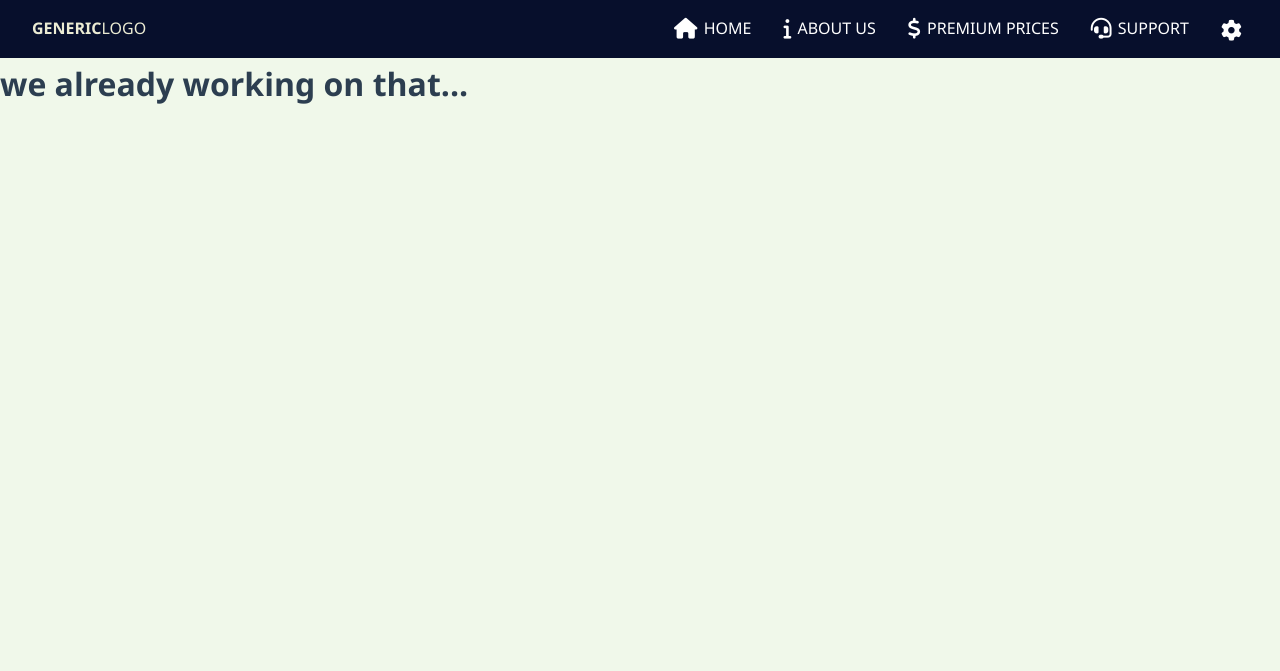
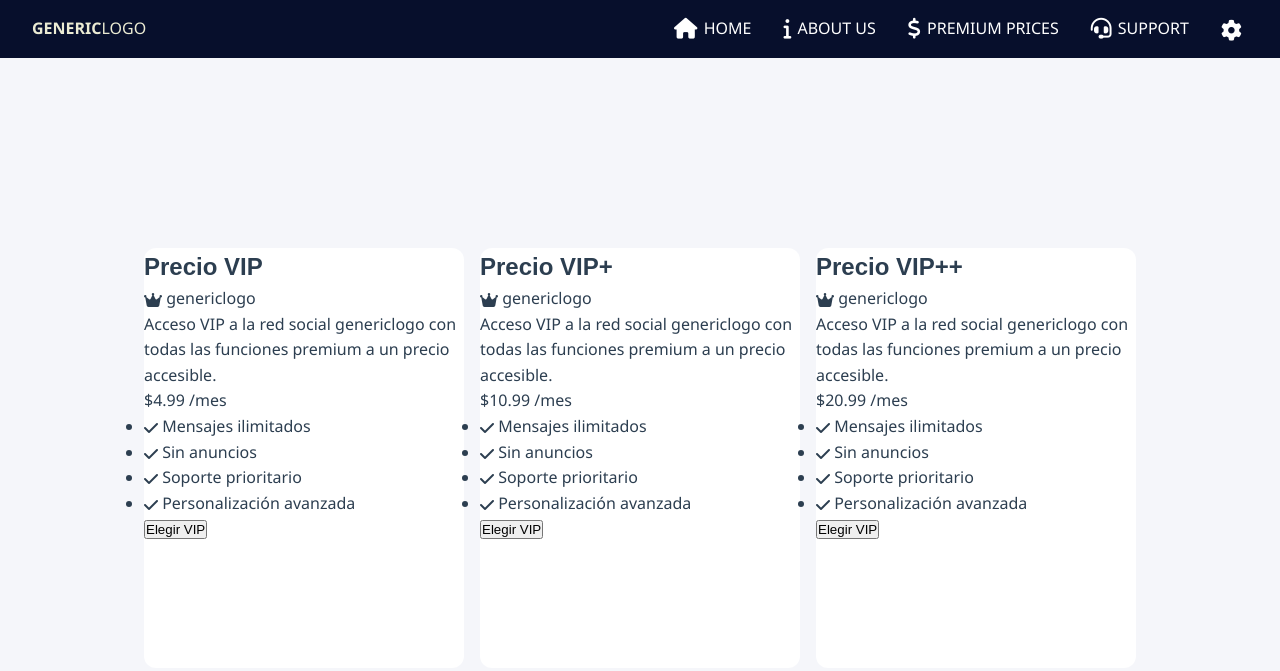
Before and after one commit to cristianbarreiro/social-network, a plain HTML site: page prices.html in a window 1280 px wide. Drawn offline with Linux system fonts and the light colour scheme; a web font is replaced by a local one.

Commit message:
=feat: mejoras prices & config

```diff
--- a/css/style.css
+++ b/css/style.css
@@ -14,6 +14,7 @@
   --error-color: #e74c3c;
   --success-color: #2ecc71;
   --header-color: hsl(228, 71%, 10%);
+  --white-color: #ffebee;
 }
 
 /* ------------------------- */
@@ -27,7 +28,7 @@
 }
 
 body {
-  background: #f0f8ea; /* Sobrescribe background-color original */
+  background: var(--background-color);
   color: var(--text-color);
   font-family: "Quicksand", "Segoe UI", Tahoma, Geneva, Verdana, sans-serif;
   line-height: 1.6;
@@ -38,17 +39,17 @@ body {
 /* ------------------------- */
 
 .index-container {
-  margin-top: 125px; /* Ajusta según la altura real de tu navbar */
+  margin-top: 125px;
   display: flex;
-  flex-direction: row; /* fila en vez de columna */
-  align-items: flex-start; /* alinea arriba */
-  justify-content: center; /* centra horizontalmente */
+  flex-direction: row;
+  align-items: flex-start;
+  justify-content: center;
   gap: 20px; /* espacio entre cajas */
   flex-wrap: wrap; /* para que baje a otra línea si no entra */
 }
 
 .register-container {
-  margin-top: 46px; /* Ajusta según necesidad */
+  margin-top: 46px;
   display: flex;
   flex-direction: column;
   align-items: center;
@@ -84,7 +85,7 @@ header::after {
 }
 
 i {
-  transform: translateY(1.8px); /* ajustá según tu necesidad */
+  transform: translateY(1.8px);
 }
 
 .logo {
@@ -151,8 +152,6 @@ i {
   display: inline-block;
 }
 
-
-
 .main-nav a {
   color: white;
   display: block;
@@ -213,7 +212,7 @@ i {
   box-shadow: 0 2px 4px rgba(0, 0, 0, 0.1);
   margin: 2rem auto;
   width: 400px;
-  min-height: 400px; /* <-- Altura fija agregada */
+  min-height: 400px;
   padding: 2rem;
   display: flex;
   flex-direction: column;
@@ -389,11 +388,11 @@ i {
 
 .what-is {
   width: 250px;
-  height: 250px; /* Asegúrate de tener una altura definida */
+  height: 250px;
   display: flex;
   justify-content: center;
   align-items: center;
-  margin: 0 auto; /* Centra horizontalmente el contenedor si es necesario */
+  margin: 0 auto;
 }
 
 .about-faq {
@@ -425,7 +424,7 @@ i {
   flex-direction: column;
   align-items: center;
   width: 100%;
-  margin: auto auto 85px auto; /* Ajusta el margen superior según la altura de tu navbar */
+  margin: auto auto 85px auto;
   padding-top: 50px;
 }
 
@@ -457,3 +456,79 @@ h2 {
 .faqs .faq.active .head svg {
   transform: rotate(180deg);
 }
+
+/*Prices CSS*/
+.principal-container {
+  display: flex;
+  flex-direction: column;
+  align-items: center;
+  width: 100%;
+  position: relative; /* Añadido para contexto de posicionamiento */
+}
+
+.prices-container {
+  display: grid;
+  grid-template-columns: repeat(5, 1fr);
+  grid-template-rows: repeat(5, 1fr);
+  gap: 8px;
+  width: 75%;
+  height: 100vh; /* Ocupa toda la altura de la ventana */
+  justify-content: center;
+  align-items: center;
+  margin-left: auto;
+  margin-right: auto;
+  scroll-margin-top: 125px; /* Para que al hacer scroll, el contenedor quede visible debajo del header */
+  position: absolute; /* Hace que se posicione respecto a principal-container */
+  top: 0;
+  left: 0;
+  right: 0;
+  bottom: 0;
+  transform: none; /* Elimina el translateY para evitar que se salga */
+}
+
+/* Ancho predeterminado para todos los divs hijos directos de prices-container */
+.prices-container > div {
+  min-height: 420px;
+  min-width: 320px;
+  border-radius: 12px;
+}
+
+.divisor1 {
+  grid-row: span 3 / span 3;
+  grid-row-start: 2;
+  background-color: white;
+}
+
+.divisor2 {
+  grid-row: span 3 / span 3;
+  grid-column-start: 3;
+  grid-row-start: 2;
+  background-color: white;
+}
+
+.divisor3 {
+  grid-row: span 3 / span 3;
+  grid-column-start: 5;
+  grid-row-start: 2;
+  background-color: white;
+}
+
+/* Config Container */
+
+.config-container {
+  display: grid;
+  grid-template-columns: repeat(5, 1fr);
+  grid-template-rows: repeat(5, 1fr);
+  gap: 8px;
+  background-color: red;
+  width: 100vw;
+  height: 100vh; /* Ocupa toda la altura de la ventana */
+}
+
+.divisor-config {
+  grid-column: span 3 / span 3;
+  grid-row: span 4 / span 4;
+  grid-column-start: 2;
+  grid-row-start: 2;
+  background-color: blue;
+}
--- a/js/main.js
+++ b/js/main.js
@@ -28,7 +28,7 @@ document.addEventListener("DOMContentLoaded", function () {
   const style = document.createElement("style");
   style.textContent = `
     .main-nav a:hover {
-      border-color: var(--border-color); /* Definí --border-color en tu CSS */
+      border-color: var(--border-color);
     }
     .main-nav a:hover .nav-icon {
       color: var(--border-color);
--- a/prices.html
+++ b/prices.html
@@ -14,7 +14,82 @@
     </head>
     <body>
         <div id="navbar-placeholder"></div>
-        <h1>we already working on that...</h1>
+        <div class="principal-container">
+            <div class="prices-container">
+                <div class="divisor1">
+                    <!-- VIP -->
+                    <h2>Precio VIP</h2>
+                    <div class="plan-logo">
+                        <i class="fa-solid fa-crown"></i>
+                        <span>genericlogo</span>
+                    </div>
+                    <p class="plan-description">Acceso VIP a la red social
+                        genericlogo con todas las funciones premium a un precio
+                        accesible.</p>
+                    <div class="plan-price">
+                        <span class="price-amount">$4.99</span>
+                        <span class="price-period">/mes</span>
+                    </div>
+                    <ul class="plan-features">
+                        <li><i class="fa-solid fa-check"></i> Mensajes
+                            ilimitados</li>
+                        <li><i class="fa-solid fa-check"></i> Sin anuncios</li>
+                        <li><i class="fa-solid fa-check"></i> Soporte
+                            prioritario</li>
+                        <li><i class="fa-solid fa-check"></i> Personalización
+                            avanzada</li>
+                    </ul>
+                    <button class="plan-btn">Elegir VIP</button>
+                </div>
+                <!-- VIP + -->
+                <div class="divisor2"><h2>Precio VIP+</h2>
+                    <div class="plan-logo">
+                        <i class="fa-solid fa-crown"></i>
+                        <span>genericlogo</span>
+                    </div>
+                    <p class="plan-description">Acceso VIP a la red social
+                        genericlogo con todas las funciones premium a un precio
+                        accesible.</p>
+                    <div class="plan-price">
+                        <span class="price-amount">$10.99</span>
+                        <span class="price-period">/mes</span>
+                    </div>
+                    <ul class="plan-features">
+                        <li><i class="fa-solid fa-check"></i> Mensajes
+                            ilimitados</li>
+                        <li><i class="fa-solid fa-check"></i> Sin anuncios</li>
+                        <li><i class="fa-solid fa-check"></i> Soporte
+                            prioritario</li>
+                        <li><i class="fa-solid fa-check"></i> Personalización
+                            avanzada</li>
+                    </ul>
+                    <button class="plan-btn">Elegir VIP</button></div>
+                <!-- VIP ++ -->
+                <div class="divisor3"><h2>Precio VIP++</h2>
+                    <div class="plan-logo">
+                        <i class="fa-solid fa-crown"></i>
+                        <span>genericlogo</span>
+                    </div>
+                    <p class="plan-description">Acceso VIP a la red social
+                        genericlogo con todas las funciones premium a un precio
+                        accesible.</p>
+                    <div class="plan-price">
+                        <span class="price-amount">$20.99</span>
+                        <span class="price-period">/mes</span>
+                    </div>
+                    <ul class="plan-features">
+                        <li><i class="fa-solid fa-check"></i> Mensajes
+                            ilimitados</li>
+                        <li><i class="fa-solid fa-check"></i> Sin anuncios</li>
+                        <li><i class="fa-solid fa-check"></i> Soporte
+                            prioritario</li>
+                        <li><i class="fa-solid fa-check"></i> Personalización
+                            avanzada</li>
+                    </ul>
+                    <button class="plan-btn">Elegir VIP</button></div>
+            </div>
+        </div>
+
         <script src="js/main.js"></script>
 
     </body>
```
Also changed, not shown: config.html (+5 -1 lines), index.html (+2 -3 lines).
